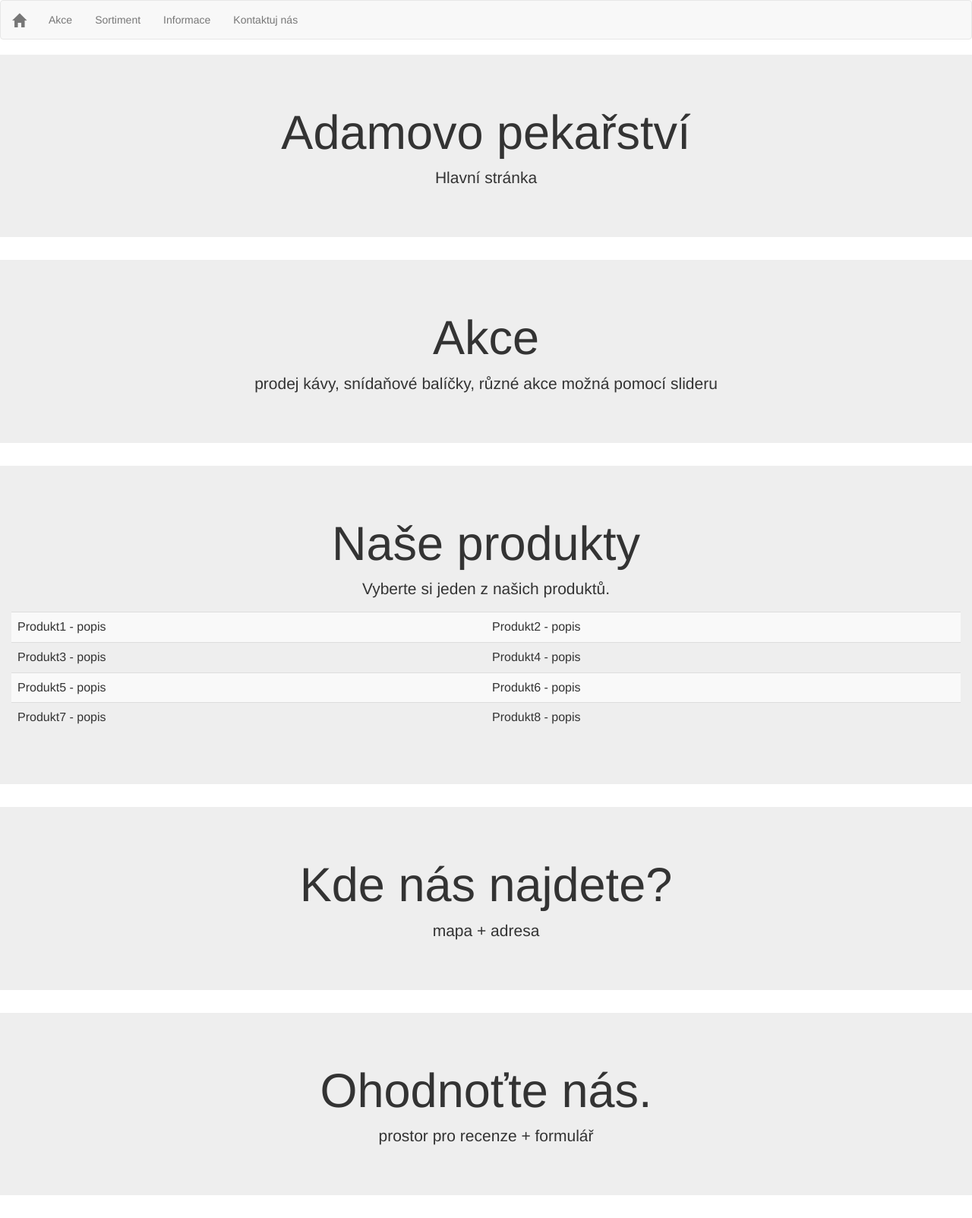
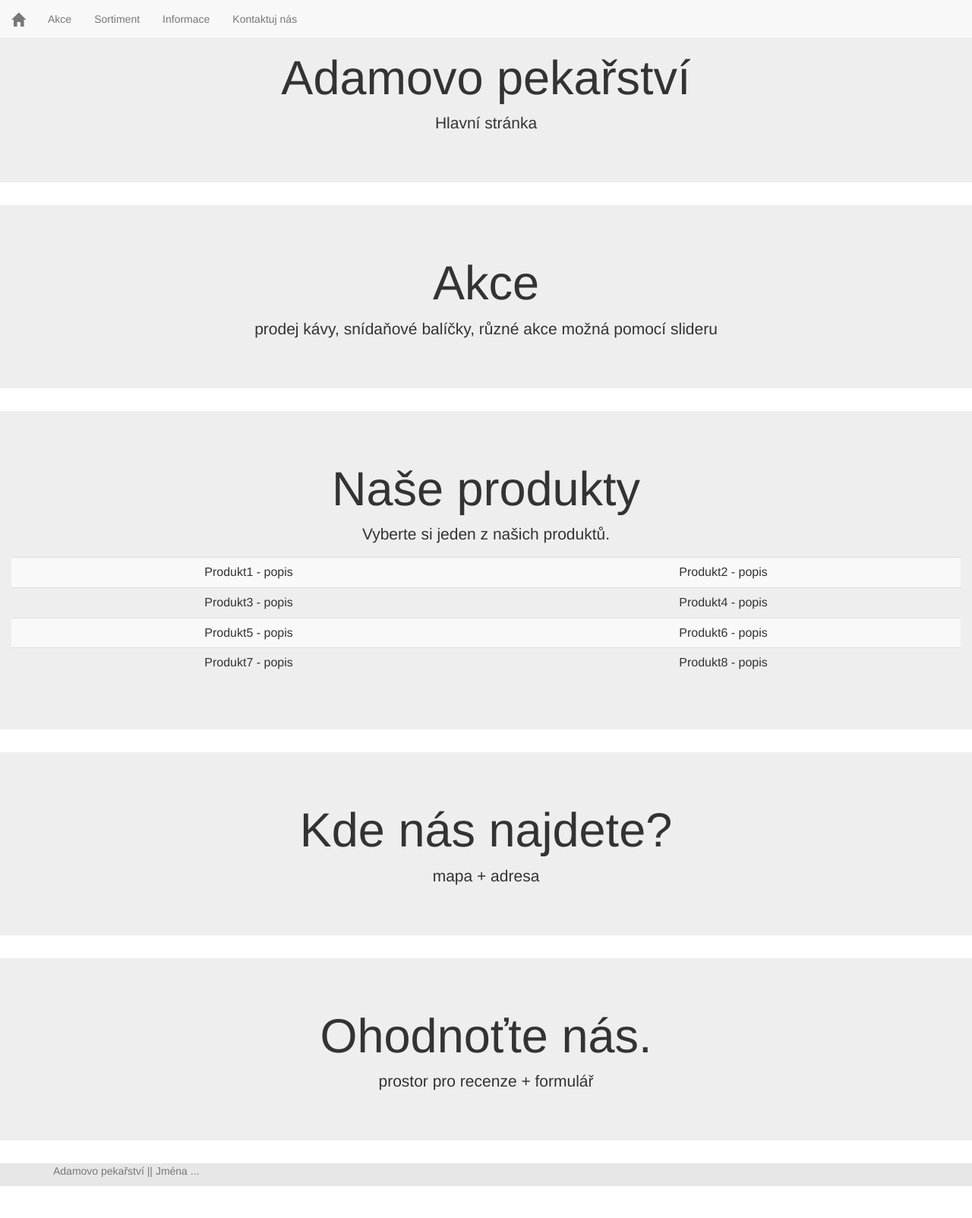
Before and after one commit to R-K-9/Projekt-Pekarna, a plain HTML site: page index.html in a window 1280 px wide. Shown: the whole page at 76% size. After the commit the page ends 1561 px from the top, so only its background shows below. Drawn offline with nearby package versions, Linux system fonts and the light colour scheme.

Commit message:
Update index.html

```diff
--- a/index.html
+++ b/index.html
@@ -11,7 +11,7 @@
   <script src="https://maxcdn.bootstrapcdn.com/bootstrap/3.3.7/js/bootstrap.min.js"></script>
   </head>
   <body>
-          <nav class="navbar navbar-default">
+          <nav class="navbar navbar-default navbar-fixed-top">
             <div class="container-fluid">
               <!-- Brand and toggle get grouped for better mobile display -->
               <div class="navbar-header">
@@ -30,14 +30,14 @@
                    <li><a href="#akce">Akce</a></li>
                    <li><a href="#sortiment">Sortiment</a></li>
                    <li><a href="#informace">Informace</a></li>
-                   <li><a href="#kontatuj_nas">Kontaktuj nás</a></li>
+                   <li><a href="#kontaktuj_nas">Kontaktuj nás</a></li>
                 </ul>
 
               </div><!-- /.navbar-collapse -->
             </div><!-- /.container-fluid -->
           </nav>
 
-       <div class="jumbotron text-center container-fluid" id="">
+       <div class="jumbotron text-center container-fluid">
           <h1>Adamovo pekařství</h1>
           <p>Hlavní stránka</p>
       </div>
@@ -50,7 +50,7 @@
     <div class="jumbotron text-center container-fluid" id="sortiment">
        <h1>Naše produkty</h1>
           <p>Vyberte si jeden z našich produktů.</p>
-      <table class="table table-striped" align="center">
+      <table class="table table-striped text-center">
         <tbody>
           <tr>
             <td>Produkt1 - popis</td>
@@ -82,6 +82,11 @@
        <p>prostor pro recenze + formulář</p>
     </div>
 
+     <footer class="footer" style="background-color:#e7e7e7;">
+      <div class="container">
+        <p class="text-muted">Adamovo pekařství || Jména ...  </p>
+      </div>
+    </footer>
 
   </body>
 </html>
```
Lines whose indentation alone changed are shown as unchanged.
